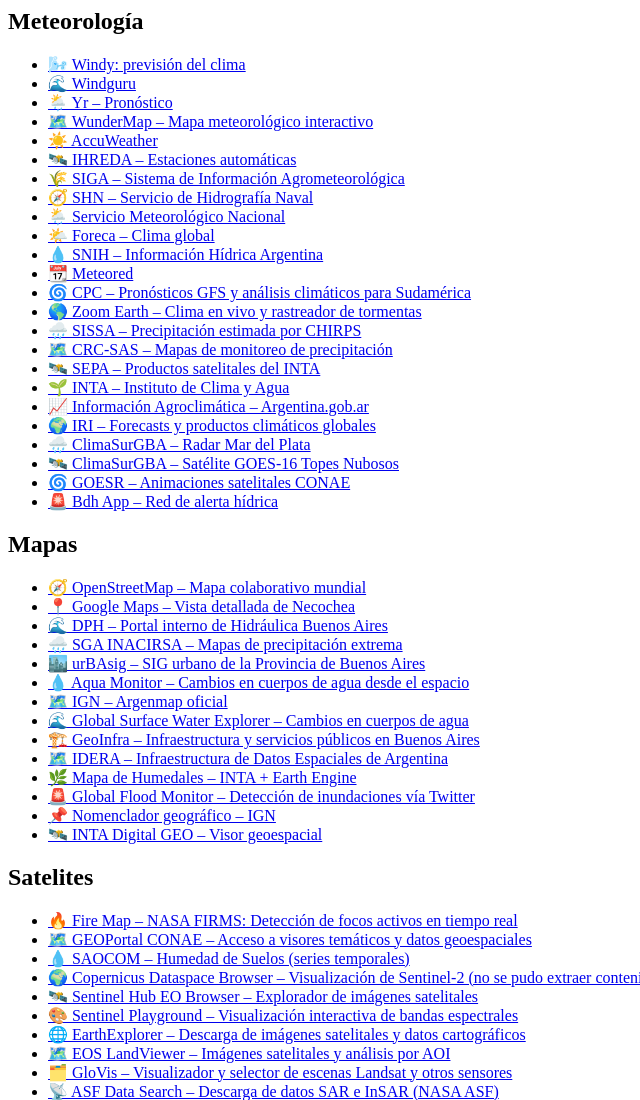
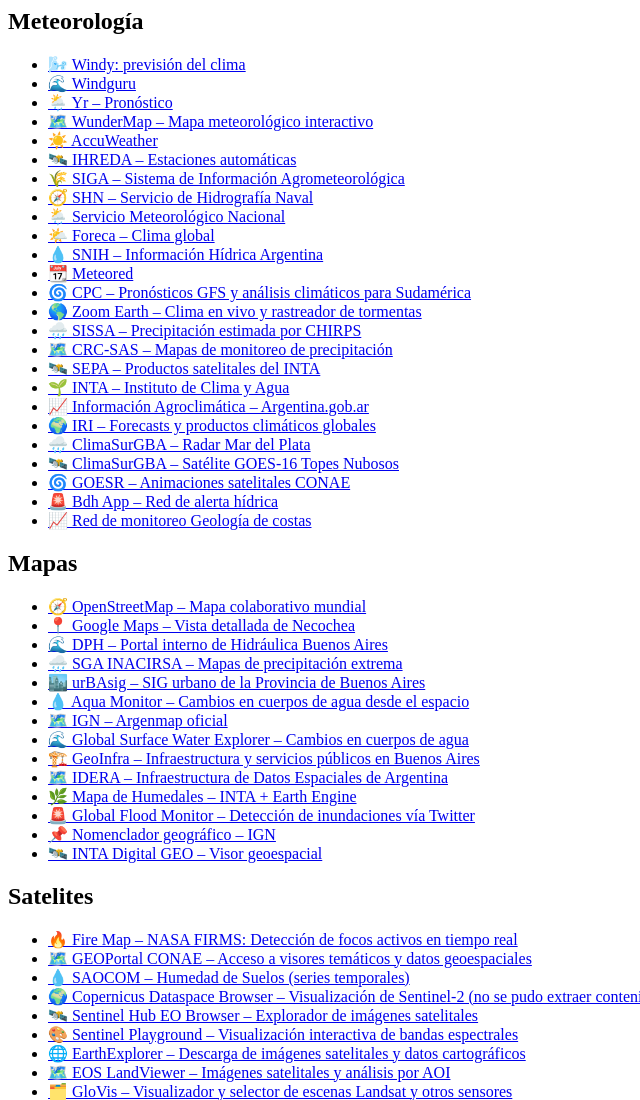
Before and after one commit to NehemiasG/Enlaces, a plain HTML site: page index.html in a window 1280 px wide. Shown: the top 1100 px of the page, without its empty margins (0-640 px from the left). Drawn offline with Linux system fonts and the light colour scheme.

Commit message:
Update index.html

```diff
--- a/index.html
+++ b/index.html
@@ -24,6 +24,7 @@
   <li><a href="https://www.climasurgba.com.ar/satelite/goes-topes-nubosos" target="_blank">🛰️ ClimaSurGBA – Satélite GOES-16 Topes Nubosos</a></li>
   <li><a href="https://catalogos4.conae.gov.ar/goesr_l2/animaciones/animacionGOESR.aspx" target="_blank">🌀 GOESR – Animaciones satelitales CONAE</a></li>
   <li><a href="https://app.ihlla.org.ar/" target="_blank">🚨 Bdh App – Red de alerta hídrica</a></li>
+  <li><a href="https://www.iimyc.gob.ar/hidrologia/" target="_blank">📈 Red de monitoreo Geología de costas</a></li>
 </ul>
 <h2>Mapas</h2>
 <ul>
```
